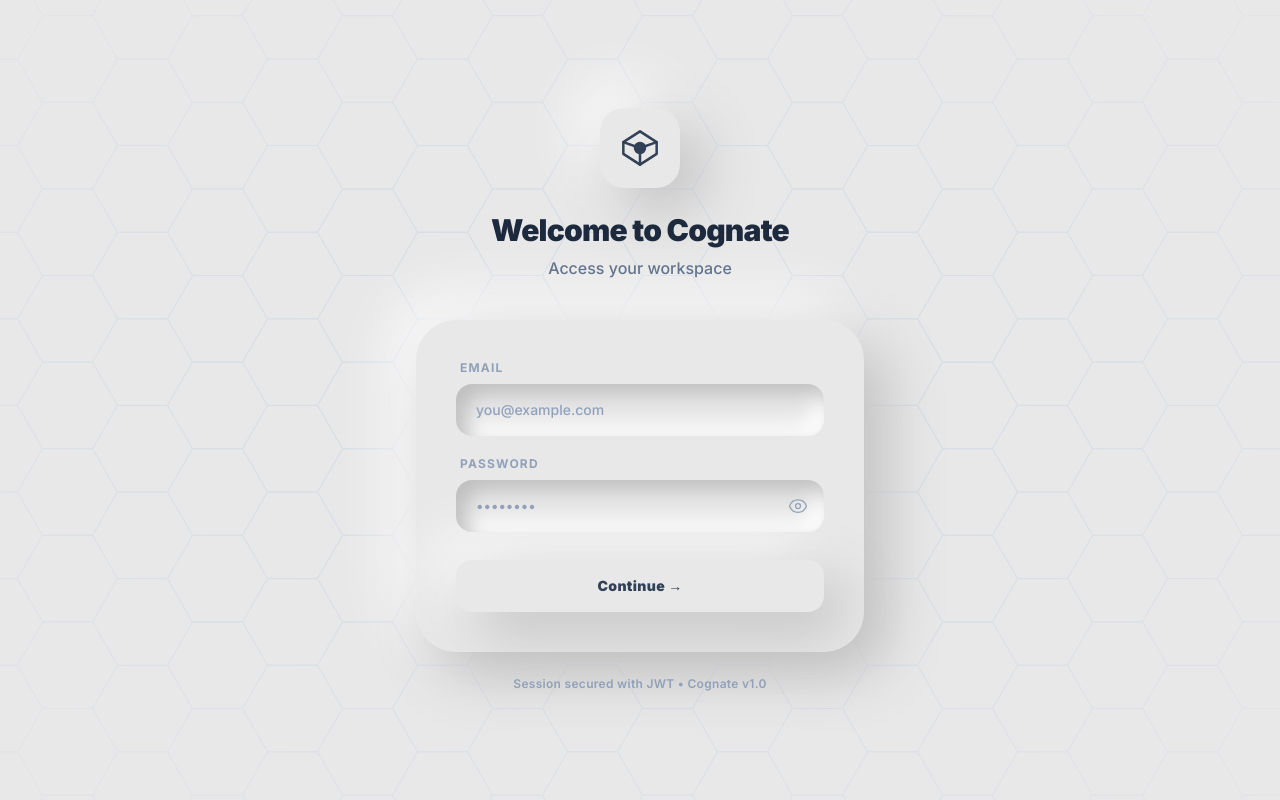
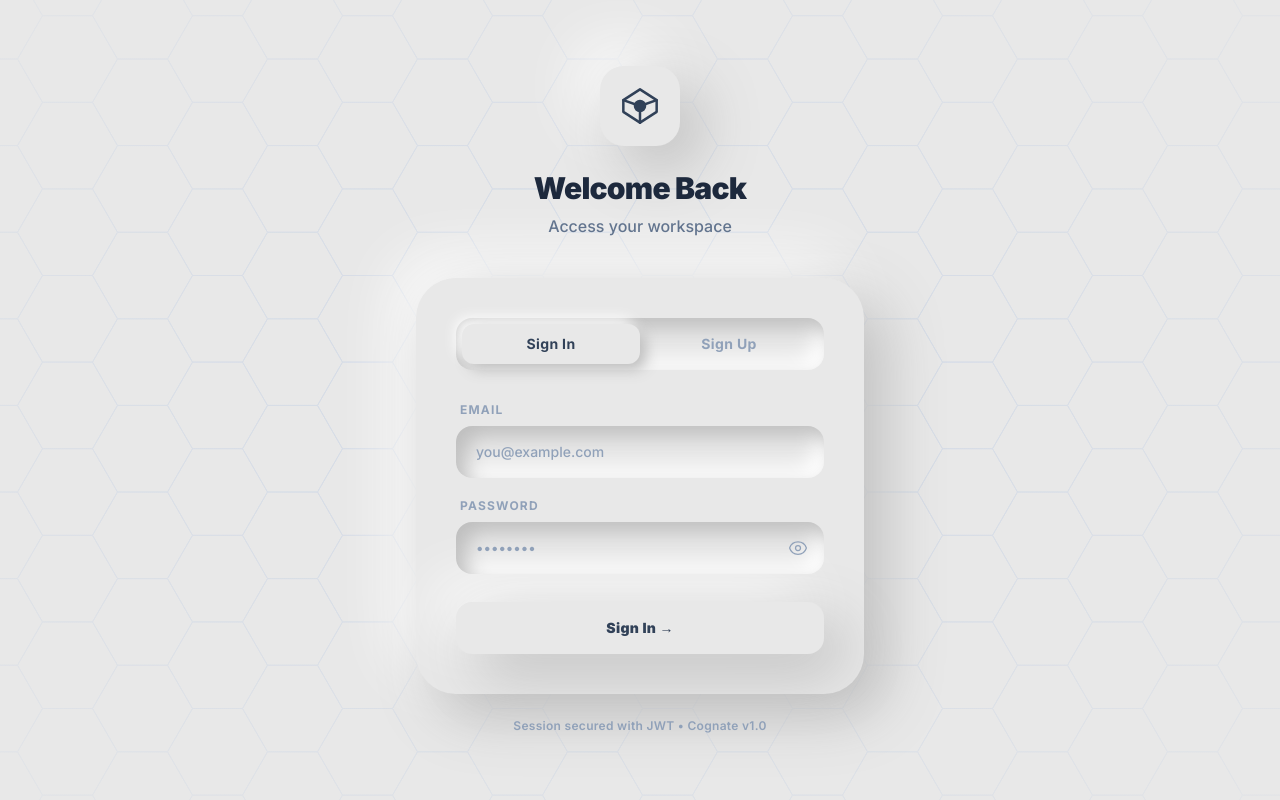
Before and after one commit to Mithra241105/Cognate, a Next.js app in the folder frontend/: page / in a window 1280 px wide. Built offline with nearby package versions, Linux system fonts and the light colour scheme.

Commit message:
fix: restore separate signup and login UI with auto-login on signup

```diff
--- a/frontend/src/components/Auth.tsx
+++ b/frontend/src/components/Auth.tsx
@@ -13,6 +13,7 @@ type AuthError = string | null;
  * Sign Up immediately creates an account and redirects to Sign In.
  */
 export default function Auth() {
+    const [isLogin, setIsLogin]           = useState(true);
     const [email, setEmail]               = useState("");
     const [password, setPassword]         = useState("");
     const [showPassword, setShowPassword] = useState(false);
@@ -24,10 +25,11 @@ export default function Auth() {
         setError(null);
         setIsLoading(true);
 
+        const endpoint = isLogin ? "/login" : "/signup";
         const API_URL = process.env.NEXT_PUBLIC_API_URL || "http://localhost:8000";
 
         try {
-            const response = await fetch(`${API_URL}/login`, {
+            const response = await fetch(`${API_URL}${endpoint}`, {
                 method:  "POST",
                 headers: { "Content-Type": "application/json" },
                 body:    JSON.stringify({ email, password })
@@ -53,6 +55,31 @@ export default function Auth() {
 
     const renderFormStage = () => (
         <div className="bg-neo rounded-[40px] shadow-neo-convex p-10">
+            <div className="flex p-1.5 rounded-2xl bg-neo shadow-neo-concave mb-8">
+                <button
+                    type="button"
+                    onClick={() => { setIsLogin(true); setError(null); }}
+                    className={`flex-1 py-2.5 rounded-xl text-sm font-bold tracking-wide transition-all duration-200 ${
+                        isLogin
+                            ? "bg-neo shadow-neo-convex-sm text-slate-700"
+                            : "text-slate-400 hover:text-slate-500"
+                    }`}
+                >
+                    Sign In
+                </button>
+                <button
+                    type="button"
+                    onClick={() => { setIsLogin(false); setError(null); }}
+                    className={`flex-1 py-2.5 rounded-xl text-sm font-bold tracking-wide transition-all duration-200 ${
+                        !isLogin
+                            ? "bg-neo shadow-neo-convex-sm text-slate-700"
+                            : "text-slate-400 hover:text-slate-500"
+                    }`}
+                >
+                    Sign Up
+                </button>
+            </div>
+
             <form onSubmit={handleSubmit} className="space-y-5">
                 <div className="flex flex-col gap-2">
                     <label className="text-xs font-bold text-slate-400 uppercase tracking-widest ml-1">
@@ -111,7 +138,12 @@ export default function Auth() {
                     disabled={isLoading}
                     className="w-full py-4 mt-2 rounded-2xl bg-neo shadow-neo-convex active:shadow-neo-concave text-slate-700 font-black tracking-wide transition-all duration-150 disabled:opacity-50 disabled:cursor-not-allowed text-sm"
                 >
-                    {isLoading ? "Authenticating..." : "Continue →"}
+                    {isLoading
+                        ? "Authenticating..."
+                        : isLogin
+                            ? "Sign In →"
+                            : "Create Account →"
+                    }
                 </button>
             </form>
         </div>
@@ -158,7 +190,7 @@ export default function Auth() {
                         </div>
 
                         <h1 className="text-3xl font-black tracking-tight text-slate-800">
-                            Welcome to Cognate
+                            {isLogin ? "Welcome Back" : "Create Account"}
                         </h1>
                         <p className="text-slate-500 mt-2 font-medium">
                             Access your workspace
```
Also changed, not shown: 1 other file (tests, documents, lock files or other folders).
